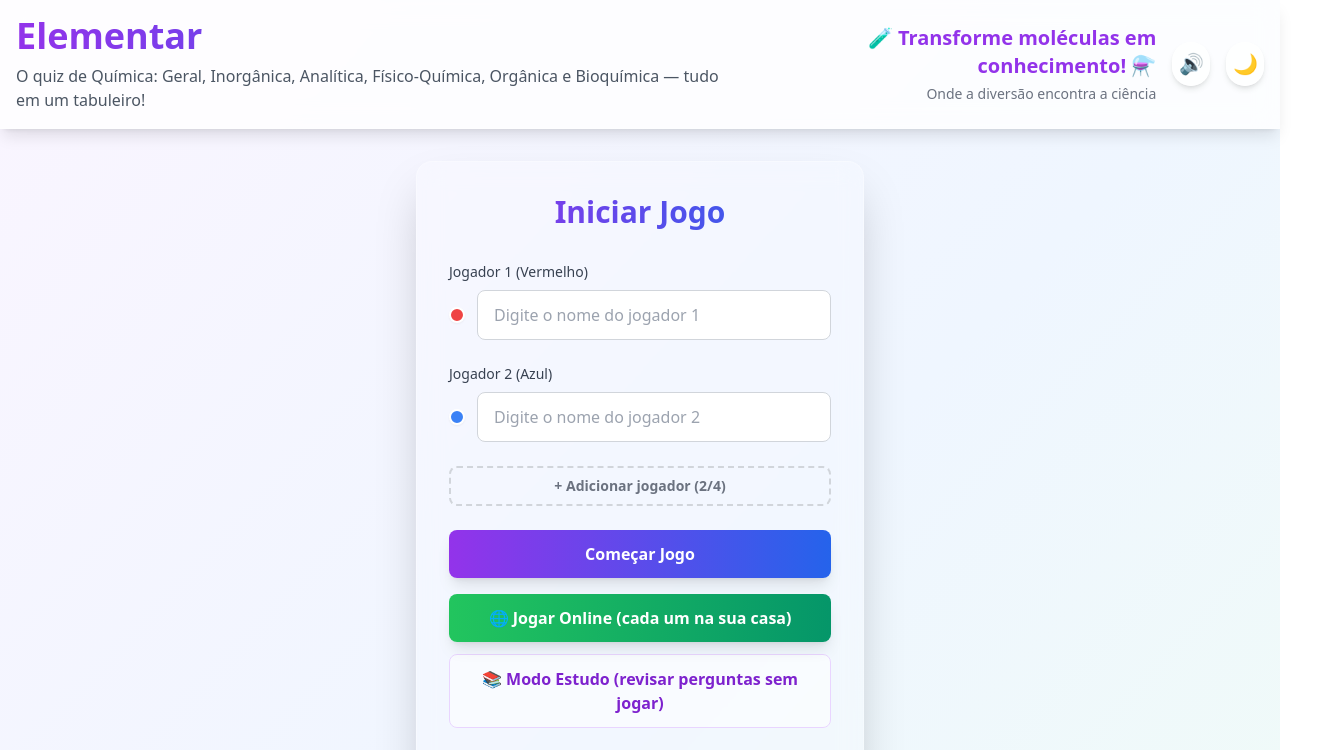
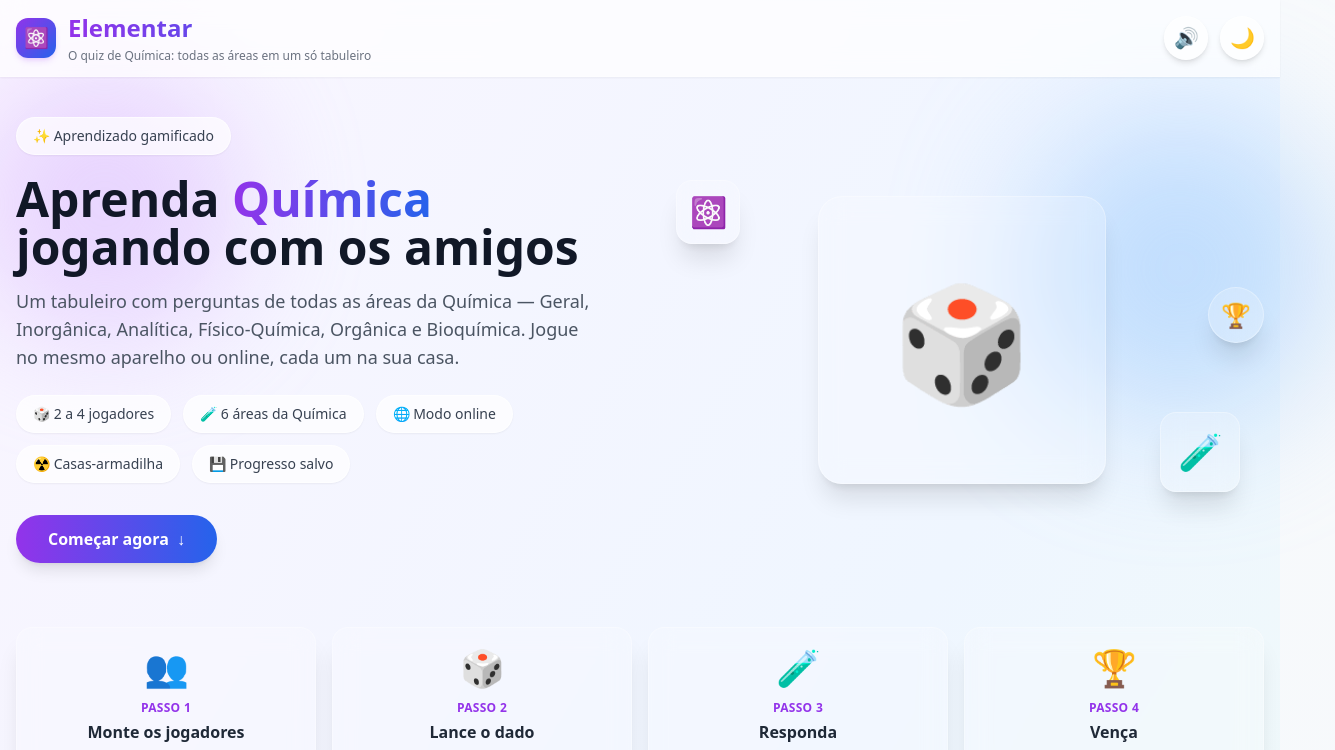
Before and after one commit to vieira86/trivia_organica, a React (Vite) app: page / in a window 1280 px wide. Shown: the top 750 px of the page, 1335 px wide, since content can reach past the window. Built offline with nearby package versions, Linux system fonts and the light colour scheme.

Commit message:
Alinha o layout da tela inicial ao visual do projeto LUDO (hero, chips, sticky header)

```diff
--- a/src/App.jsx
+++ b/src/App.jsx
@@ -68,25 +68,23 @@ function App() {
 
   return (
     <div className="min-h-screen bg-gradient-to-br from-purple-50 via-blue-50 to-green-50 dark:from-slate-950 dark:via-slate-900 dark:to-slate-950">
-      <header className="bg-white/80 backdrop-blur-md shadow-lg border-b border-white/20 dark:bg-slate-900/80 dark:border-slate-800">
-        <div className="container mx-auto px-4 py-4">
-          <div className="flex flex-col md:flex-row justify-between items-center gap-4">
-            <div>
-              <h1 className="text-4xl font-bold bg-gradient-to-r from-purple-600 to-blue-600 bg-clip-text text-transparent">
-                Elementar
-              </h1>
-              <p className="text-gray-600 dark:text-gray-400 mt-2">O quiz de Química: Geral, Inorgânica, Analítica, Físico-Química, Orgânica e Bioquímica — tudo em um tabuleiro!</p>
-            </div>
-
-            <div className="flex items-center gap-4">
-              <div className="text-right hidden sm:block">
-                <p className="text-xl font-semibold text-purple-600 dark:text-purple-400 animate-pulse">
-                  🧪 Transforme moléculas em conhecimento! ⚗️
-                </p>
-                <p className="text-sm text-gray-500 dark:text-gray-400 mt-1">
-                  Onde a diversão encontra a ciência
+      <header className="sticky top-0 z-30 bg-white/70 backdrop-blur-md shadow-sm border-b border-white/30 dark:bg-slate-900/70 dark:border-slate-800">
+        <div className="container mx-auto px-4 py-3">
+          <div className="flex justify-between items-center gap-4">
+            <div className="flex items-center gap-3">
+              <div className="w-10 h-10 rounded-xl bg-gradient-to-br from-purple-600 to-blue-600 flex items-center justify-center text-xl shadow-md shadow-purple-500/20 shrink-0">
+                ⚛️
+              </div>
+              <div>
+                <h1 className="text-xl md:text-2xl font-bold bg-gradient-to-r from-purple-600 to-blue-600 bg-clip-text text-transparent leading-none">
+                  Elementar
+                </h1>
+                <p className="hidden sm:block text-xs text-gray-500 dark:text-gray-400 mt-1">
+                  O quiz de Química: todas as áreas em um só tabuleiro
                 </p>
               </div>
+            </div>
+            <div className="flex items-center gap-3">
               <SoundToggle muted={muted} onToggle={handleToggleMuted} />
               <ThemeToggle theme={theme} onToggle={toggleTheme} />
             </div>
--- a/src/components/Login.jsx
+++ b/src/components/Login.jsx
@@ -3,6 +3,13 @@ import { PLAYER_COLORS } from '../data/playerColors'
 
 const MIN_PLAYERS = 2
 const MAX_PLAYERS = 4
+
+const STEPS = [
+  { icon: '👥', title: 'Monte os jogadores', desc: '2 a 4 pessoas por partida' },
+  { icon: '🎲', title: 'Lance o dado', desc: 'Mova sua peça pelo tabuleiro' },
+  { icon: '🧪', title: 'Responda', desc: 'Perguntas de todas as áreas da Química' },
+  { icon: '🏆', title: 'Vença', desc: 'Complete o tabuleiro primeiro' }
+]
 
 const Login = ({ onStartGame, onStudyMode, onPlayOnline, hasSavedGame, onResumeGame }) => {
   const [names, setNames] = useState(['', ''])
@@ -59,7 +66,82 @@ const Login = ({ onStartGame, onStudyMode, onPlayOnline, hasSavedGame, onResumeG
   }
 
   return (
-    <div className="max-w-md mx-auto">
+    <div className="relative">
+      {/* blobs decorativos de fundo */}
+      <div className="hero-blob w-72 h-72 bg-purple-300 dark:bg-purple-800 -top-16 -left-10 animate-blob" aria-hidden="true" />
+      <div className="hero-blob w-72 h-72 bg-blue-300 dark:bg-blue-800 top-10 -right-10 animate-blob-delayed" aria-hidden="true" />
+      <div className="hero-blob w-64 h-64 bg-green-300 dark:bg-green-800 bottom-0 left-1/3 animate-blob" aria-hidden="true" />
+
+      <div className="relative">
+        {/* HERO */}
+        <div className="grid lg:grid-cols-2 gap-10 items-center pt-2 pb-16">
+          <div className="animate-fade-in-up text-center lg:text-left">
+            <span className="stat-chip">✨ Aprendizado gamificado</span>
+
+            <h2 className="mt-5 text-4xl sm:text-5xl font-extrabold leading-tight text-gray-900 dark:text-white">
+              Aprenda{' '}
+              <span className="bg-gradient-to-r from-purple-600 to-blue-600 bg-clip-text text-transparent">
+                Química
+              </span>{' '}
+              jogando com os amigos
+            </h2>
+
+            <p className="mt-4 text-lg text-gray-600 dark:text-gray-300 max-w-xl mx-auto lg:mx-0">
+              Um tabuleiro com perguntas de todas as áreas da Química — Geral, Inorgânica,
+              Analítica, Físico-Química, Orgânica e Bioquímica. Jogue no mesmo aparelho ou
+              online, cada um na sua casa.
+            </p>
+
+            <div className="mt-6 flex flex-wrap gap-3 justify-center lg:justify-start">
+              <span className="stat-chip">🎲 2 a 4 jogadores</span>
+              <span className="stat-chip">🧪 6 áreas da Química</span>
+              <span className="stat-chip">🌐 Modo online</span>
+              <span className="stat-chip">☢️ Casas-armadilha</span>
+              <span className="stat-chip">💾 Progresso salvo</span>
+            </div>
+
+            <a
+              href="#start-form"
+              className="mt-8 inline-flex items-center gap-2 bg-gradient-to-r from-purple-600 to-blue-600 text-white font-semibold py-3 px-8 rounded-full shadow-lg hover:shadow-xl hover:from-purple-700 hover:to-blue-700 transform hover:scale-105 transition-all duration-200"
+            >
+              Começar agora
+              <span aria-hidden="true">↓</span>
+            </a>
+          </div>
+
+          <div className="relative hidden lg:flex items-center justify-center h-80">
+            <div className="glass-morphism rounded-3xl w-72 h-72 flex items-center justify-center text-[7rem] animate-float-slow">
+              🎲
+            </div>
+            <div className="absolute top-0 left-4 w-16 h-16 rounded-2xl glass-morphism flex items-center justify-center text-3xl animate-spin-slow">
+              ⚛️
+            </div>
+            <div className="absolute bottom-2 right-6 w-20 h-20 rounded-2xl glass-morphism flex items-center justify-center text-4xl animate-bounce-gentle">
+              🧪
+            </div>
+            <div className="absolute top-1/3 right-0 w-14 h-14 rounded-full glass-morphism flex items-center justify-center text-2xl animate-float-slow">
+              🏆
+            </div>
+          </div>
+        </div>
+
+        {/* COMO FUNCIONA */}
+        <div id="how-it-works" className="grid grid-cols-2 md:grid-cols-4 gap-4 pb-16">
+          {STEPS.map((step, index) => (
+            <div key={step.title} className="step-card animate-fade-in-up" style={{ animationDelay: `${index * 100}ms` }}>
+              <div className="text-4xl mb-3">{step.icon}</div>
+              <p className="text-xs font-semibold text-purple-600 dark:text-purple-400 uppercase tracking-wide mb-1">
+                Passo {index + 1}
+              </p>
+              <h3 className="font-semibold text-gray-800 dark:text-gray-100">{step.title}</h3>
+              <p className="text-sm text-gray-500 dark:text-gray-400 mt-1">{step.desc}</p>
+            </div>
+          ))}
+        </div>
+      </div>
+
+      {/* FORMULÁRIO DE INÍCIO */}
+      <div id="start-form" className="max-w-md mx-auto scroll-mt-24 pb-8">
         <div className="glass-morphism rounded-2xl p-8 shadow-2xl">
           <h2 className="text-3xl font-bold text-center mb-8 bg-gradient-to-r from-purple-600 to-blue-600 bg-clip-text text-transparent">
             Iniciar Jogo
@@ -157,8 +239,10 @@ const Login = ({ onStartGame, onStudyMode, onPlayOnline, hasSavedGame, onResumeG
               <li>• Cada casa é de uma área da Química (cor diferente)</li>
               <li>• Lance o dado e responda a pergunta da área em que caiu</li>
               <li>• Acertando ou errando, a vez passa para o próximo jogador</li>
+              <li>• Cuidado com as casas-armadilha — elas mudam a cada partida!</li>
               <li>• Primeiro a completar o tabuleiro vence!</li>
             </ul>
+          </div>
         </div>
       </div>
     </div>
--- a/src/index.css
+++ b/src/index.css
@@ -28,4 +28,16 @@
   .confetti-piece {
     @apply absolute top-0 w-2.5 h-2.5 rounded-sm animate-confetti-fall;
   }
+
+  .hero-blob {
+    @apply absolute rounded-full blur-3xl opacity-50 dark:opacity-30 pointer-events-none;
+  }
+
+  .stat-chip {
+    @apply inline-flex items-center gap-2 px-4 py-2 rounded-full bg-white/70 dark:bg-slate-800/60 border border-white/60 dark:border-slate-700 shadow-sm text-sm font-medium text-gray-700 dark:text-gray-200 backdrop-blur-sm;
+  }
+
+  .step-card {
+    @apply glass-morphism rounded-2xl p-5 text-center hover:-translate-y-1 transition-transform duration-300;
+  }
 }
--- a/tailwind.config.js
+++ b/tailwind.config.js
@@ -20,7 +20,12 @@ export default {
         'piece-move': 'pieceMove 0.5s ease-in-out',
         'bounce-gentle': 'bounceGentle 2s infinite',
         'confetti-fall': 'confettiFall 3s linear forwards',
-        'modal-pop': 'modalPop 0.25s ease-out'
+        'modal-pop': 'modalPop 0.25s ease-out',
+        'blob': 'blobFloat 9s ease-in-out infinite',
+        'blob-delayed': 'blobFloat 9s ease-in-out infinite 3s',
+        'fade-in-up': 'fadeInUp 0.6s ease-out both',
+        'float-slow': 'floatSlow 5s ease-in-out infinite',
+        'spin-slow': 'spin 6s linear infinite'
       },
       keyframes: {
         modalPop: {
@@ -46,6 +51,19 @@ export default {
         confettiFall: {
           '0%': { transform: 'translateY(-10vh) rotate(0deg)', opacity: 1 },
           '100%': { transform: 'translateY(105vh) rotate(360deg)', opacity: 0.4 }
+        },
+        blobFloat: {
+          '0%, 100%': { transform: 'translate(0, 0) scale(1)' },
+          '33%': { transform: 'translate(20px, -25px) scale(1.08)' },
+          '66%': { transform: 'translate(-15px, 15px) scale(0.95)' }
+        },
+        fadeInUp: {
+          '0%': { transform: 'translateY(16px)', opacity: 0 },
+          '100%': { transform: 'translateY(0)', opacity: 1 }
+        },
+        floatSlow: {
+          '0%, 100%': { transform: 'translateY(0) rotate(0deg)' },
+          '50%': { transform: 'translateY(-14px) rotate(3deg)' }
         }
       }
     },
```
Lines whose indentation alone changed are shown as unchanged.
